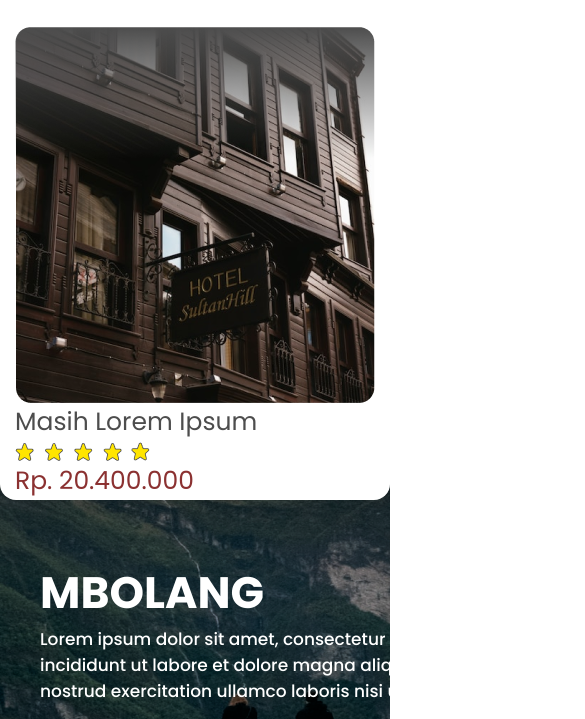
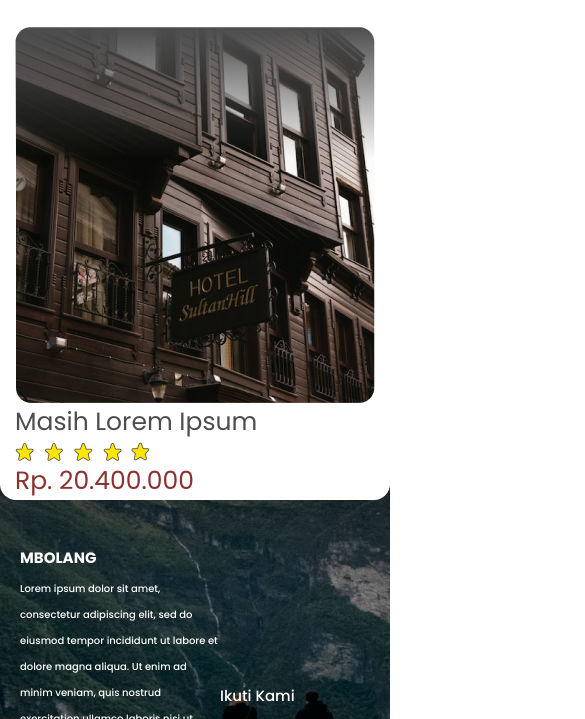
Before and after one commit to khoiruddoa/tugas-akhir-tailwind, a website: page index.html in a window 390 px wide. Shown: the part 4518-5237 px from the top of the page, 585 px wide, since content can reach past the window. Drawn offline with nearby package versions, Linux system fonts and the light colour scheme.

Commit message:
update responsive

```diff
--- a/index.html
+++ b/index.html
@@ -463,14 +463,14 @@
     >
       <!-- container -->
       <div
-        class="max-w-[1198px] relative mx-auto flex flex-row justify-between items-start xl:px-[123px] px-[40px] pt-[100px]"
+        class="max-w-[1198px] relative mx-auto flex flex-row justify-between items-end xl:pt-[100px] pt-[80px] px-[20px]"
       >
         <!-- information -->
-        <div class="w-2/3 flex flex-col">
+        <div class="flex flex-col">
           <!-- header -->
           <div>
             <h1
-              class="font-poppins font-[700] text-[44px] leading-[66px] text-white"
+              class="font-poppins font-[700] xl:text-[44px] md:text-[22px] text-[15px] xl:leading-[66px] md:leading-[46px] leading-[36px] text-white"
             >
               MBOLANG
             </h1>
@@ -478,7 +478,7 @@
           <!-- content -->
           <div>
             <p
-              class="w-[690px] font-poppins font-[500] text-[17px] leading-[26px] text-white"
+              class="xl:w-[690px] md:w-[400px] w-[200px] font-poppins font-[500] md:text-[17px] text-[10px] leading-[26px] text-white"
             >
               Lorem ipsum dolor sit amet, consectetur adipiscing elit, sed do
               eiusmod tempor incididunt ut labore et dolore magna aliqua. Ut
@@ -489,12 +489,12 @@
         </div>
         <!-- medsos -->
         <div
-          class="w-1/3 flex flex-col justify-start items-start gap-[8px] pl-[240px]"
+          class="flex flex-col justify-start items-start gap-[8px] xl:pl-[240px]"
         >
           <!-- header -->
           <div>
             <p
-              class="font-poppins font-[500] text-[28px] leading-[42px] text-white"
+              class="font-poppins font-[500] xl:text-[28px] text-[15px] leading-[42px] text-white"
             >
               Ikuti Kami
             </p>
```
Also changed, not shown: dist/output.css.
